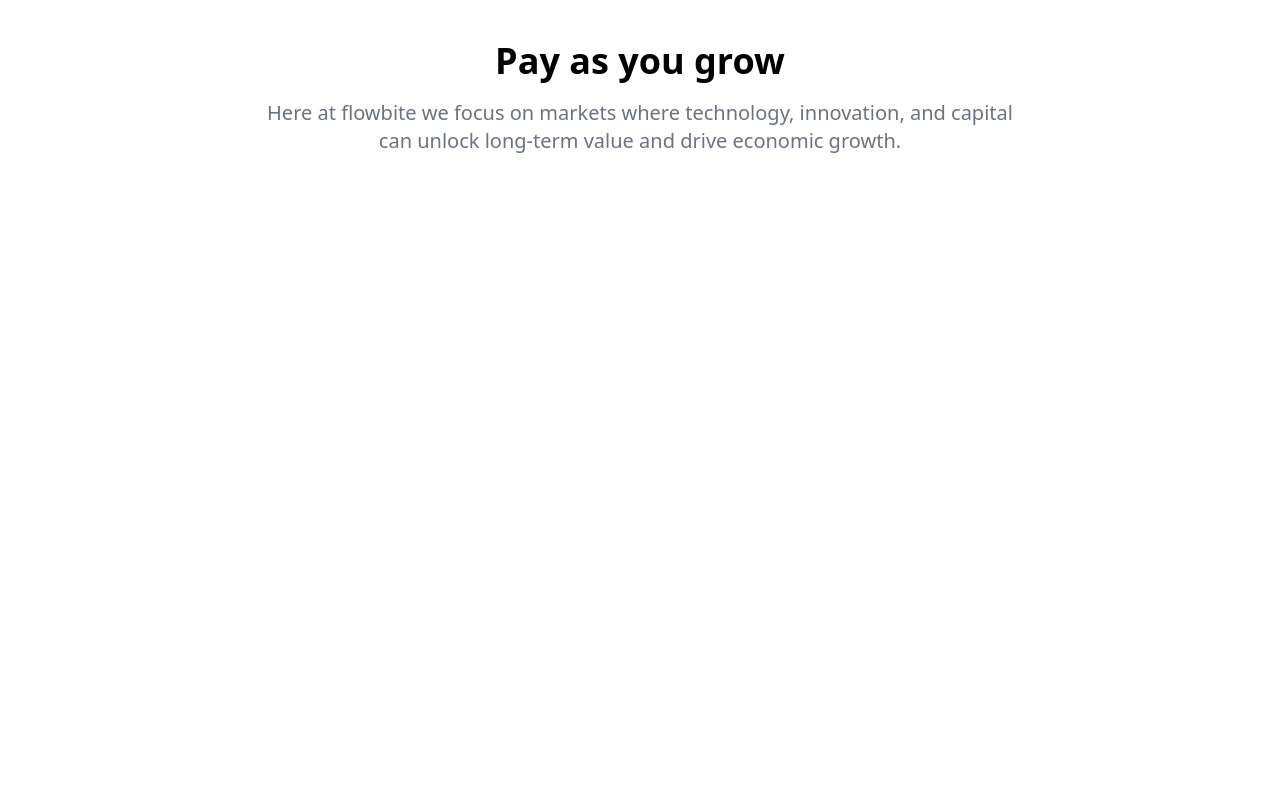
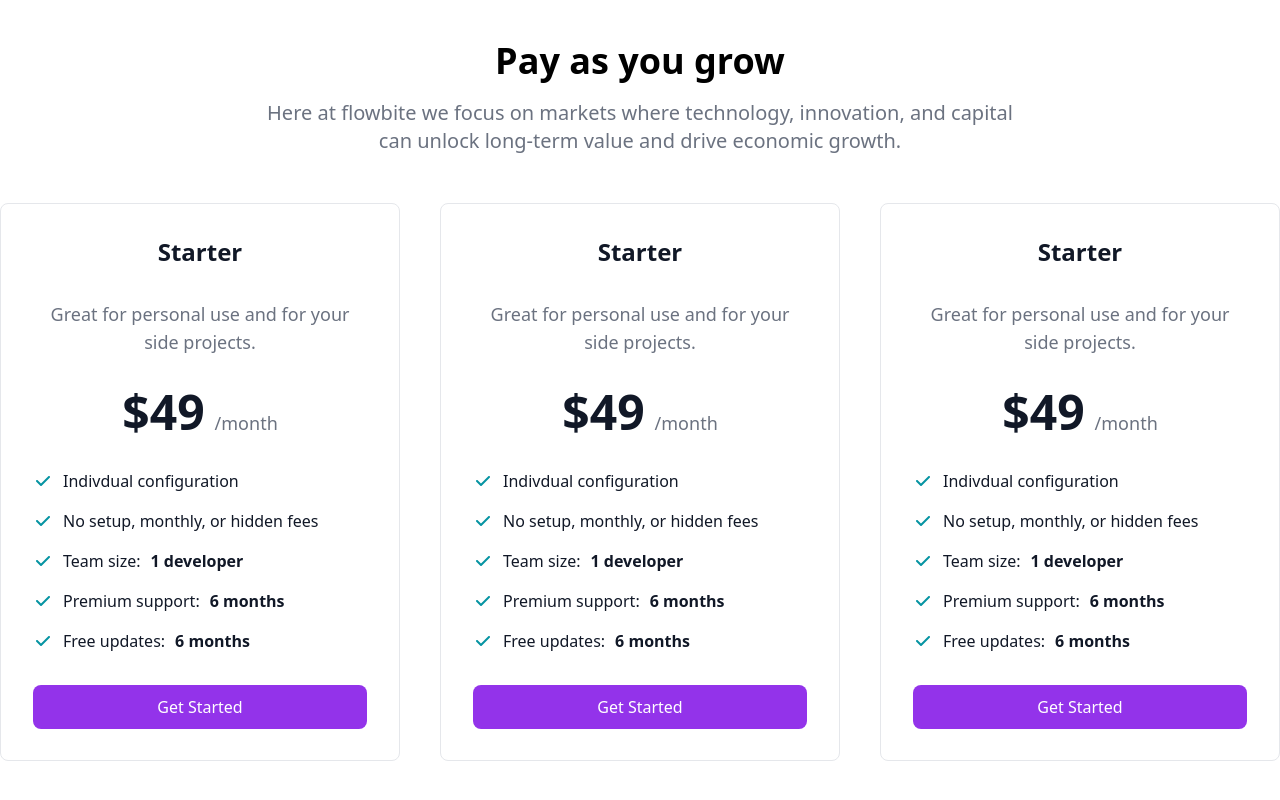
Before and after one commit to ardszsantos/landwind-nofork, a website: page src/index.html in a window 1280 px wide. Shown: the part 3112-3912 px from the top of the page. Before the commit the page ends 3363 px from the top, so only its background shows below. Drawn offline with nearby package versions, Linux system fonts and the light colour scheme.

Commit message:
finished cards

```diff
--- a/src/index.html
+++ b/src/index.html
@@ -189,22 +189,70 @@
     </section>
 
     <section class="flex flex-col items-center justify-center py-24 px-20">
-      <div class="text-center flex flex-col gap-4">
+      <div class="mb-12 text-center flex flex-col gap-4">
         <h1 class="leading-tight text-4xl font-extrabold t ext-gray-900">Pay as you grow</h1>
         <p class="w-[768px] text-xl font-normal text-gray-500">
           Here at flowbite we focus on markets where technology, innovation, and capital can unlock long-term value and drive economic growth.
         </p>
       </div>
-      <div class="cards">
-        <div class="card">
-
+      <div class="flex gap-10">
+        <div class="border rounded-lg w-[400px] h-[558px] p-8">
+            <div class="text-center flex flex-col gap-8">
+              <h1 class="text-gray-900 text-2xl font-semibold">
+                Starter
+              </h1>
+              <p class="text-lg font-normal text-gray-500">Great for personal use and for your side projects.</p>
+              <h1 class="leading-none text-gray-900 text-5xl font-extrabold">$49<span class="text-lg text-gray-500 font-medium ml-[10px]">/month</span></h1>
+              <div class="flex flex-col gap-4">
+                <p class="text-base font-normal text-gray-900 flex items-center gap-[10px]"><img src="assets/images/check.svg" alt="">Indivdual configuration</p>
+                <p class="text-base font-normal text-gray-900 flex items-center gap-[10px]"><img src="assets/images/check.svg" alt="">No setup, monthly, or hidden fees</p>
+                <p class="text-base font-normal text-gray-900 flex items-center gap-[10px]"><img src="assets/images/check.svg" alt="">Team size: <span class="text-base font-semibold">1 developer</span></p>
+                <p class="text-base font-normal text-gray-900 flex items-center gap-[10px]"><img src="assets/images/check.svg" alt="">Premium support: <span class="text-base font-semibold">6 months</span></p>
+                <p class="text-base font-normal text-gray-900 flex items-center gap-[10px]"><img src="assets/images/check.svg" alt="">Free updates: <span class="text-base font-semibold">6 months</span></p>
+              </div>
+            </div>
+            <div class="flex items-center justify-center mt-8">
+              <button class=" bg-purple-600 text-white rounded-lg px-5 py-[10px] w-[336px]">Get Started</button>
+            </div>
         </div>
-        <div class="card">
-
+        <div class="border rounded-lg w-[400px] h-[558px] p-8">
+          <div class="text-center flex flex-col gap-8">
+            <h1 class="text-gray-900 text-2xl font-semibold">
+              Starter
+            </h1>
+            <p class="text-lg font-normal text-gray-500">Great for personal use and for your side projects.</p>
+            <h1 class="leading-none text-gray-900 text-5xl font-extrabold">$49<span class="text-lg text-gray-500 font-medium ml-[10px]">/month</span></h1>
+            <div class="flex flex-col gap-4">
+              <p class="text-base font-normal text-gray-900 flex items-center gap-[10px]"><img src="assets/images/check.svg" alt="">Indivdual configuration</p>
+              <p class="text-base font-normal text-gray-900 flex items-center gap-[10px]"><img src="assets/images/check.svg" alt="">No setup, monthly, or hidden fees</p>
+              <p class="text-base font-normal text-gray-900 flex items-center gap-[10px]"><img src="assets/images/check.svg" alt="">Team size: <span class="text-base font-semibold">1 developer</span></p>
+              <p class="text-base font-normal text-gray-900 flex items-center gap-[10px]"><img src="assets/images/check.svg" alt="">Premium support: <span class="text-base font-semibold">6 months</span></p>
+              <p class="text-base font-normal text-gray-900 flex items-center gap-[10px]"><img src="assets/images/check.svg" alt="">Free updates: <span class="text-base font-semibold">6 months</span></p>
+            </div>
+          </div>
+          <div class="flex items-center justify-center mt-8">
+            <button class=" bg-purple-600 text-white rounded-lg px-5 py-[10px] w-[336px]">Get Started</button>
+          </div>
+      </div>
+      <div class="border rounded-lg w-[400px] h-[558px] p-8">
+        <div class="text-center flex flex-col gap-8">
+          <h1 class="text-gray-900 text-2xl font-semibold">
+            Starter
+          </h1>
+          <p class="text-lg font-normal text-gray-500">Great for personal use and for your side projects.</p>
+          <h1 class="leading-none text-gray-900 text-5xl font-extrabold">$49<span class="text-lg text-gray-500 font-medium ml-[10px]">/month</span></h1>
+          <div class="flex flex-col gap-4">
+            <p class="text-base font-normal text-gray-900 flex items-center gap-[10px]"><img src="assets/images/check.svg" alt="">Indivdual configuration</p>
+            <p class="text-base font-normal text-gray-900 flex items-center gap-[10px]"><img src="assets/images/check.svg" alt="">No setup, monthly, or hidden fees</p>
+            <p class="text-base font-normal text-gray-900 flex items-center gap-[10px]"><img src="assets/images/check.svg" alt="">Team size: <span class="text-base font-semibold">1 developer</span></p>
+            <p class="text-base font-normal text-gray-900 flex items-center gap-[10px]"><img src="assets/images/check.svg" alt="">Premium support: <span class="text-base font-semibold">6 months</span></p>
+            <p class="text-base font-normal text-gray-900 flex items-center gap-[10px]"><img src="assets/images/check.svg" alt="">Free updates: <span class="text-base font-semibold">6 months</span></p>
+          </div>
         </div>
-        <div class="card">
-
+        <div class="flex items-center justify-center mt-8">
+          <button class=" bg-purple-600 text-white rounded-lg px-5 py-[10px] w-[336px]">Get Started</button>
         </div>
+    </div>
       </div>
     </section>
   </body>
```
